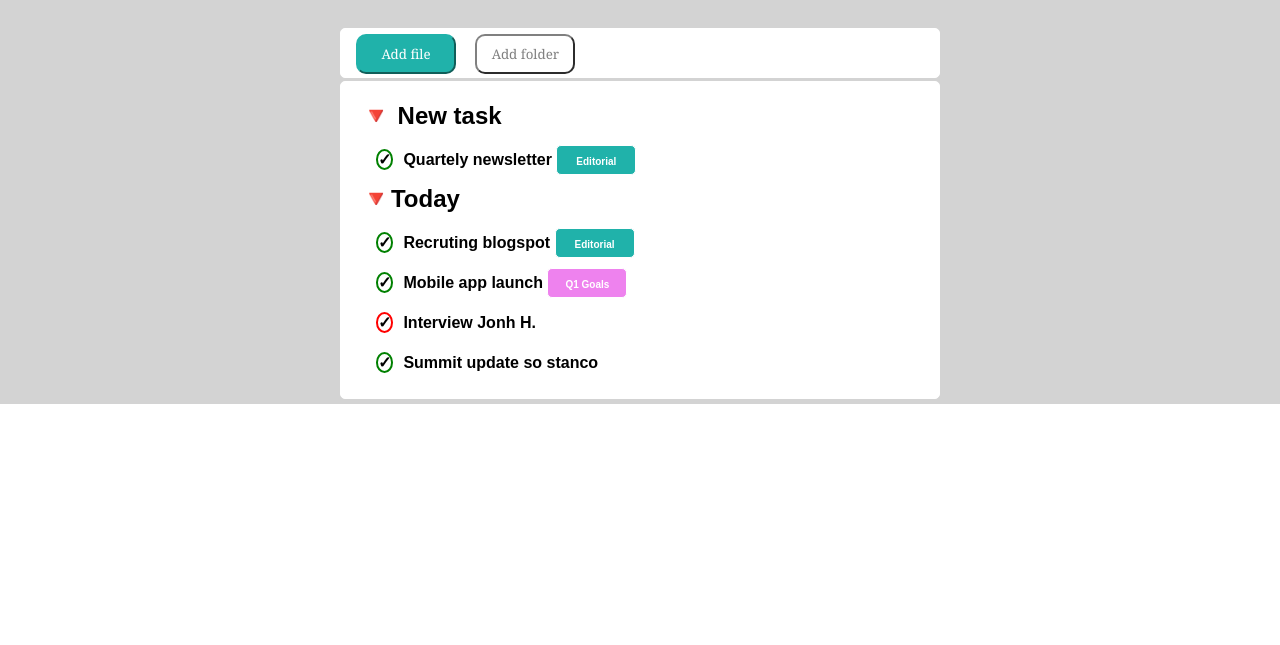
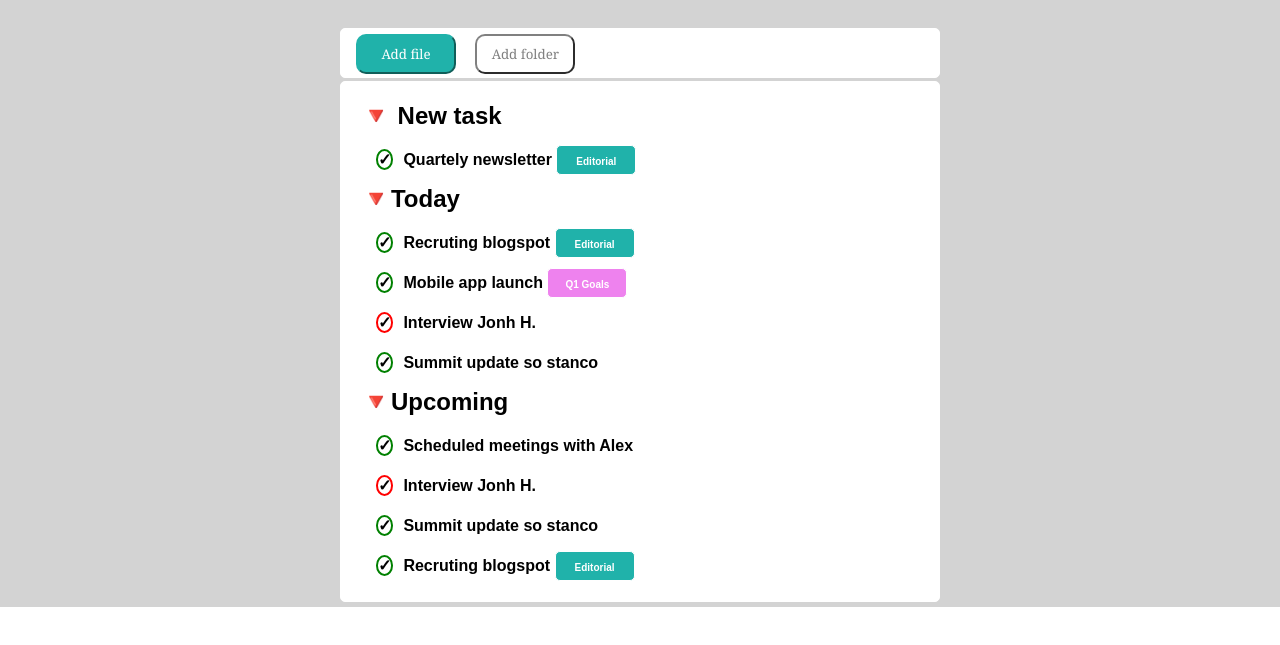
Before and after one commit to Riccarpa/html-css-toboolist, a plain HTML site: page index.html in a window 1280 px wide. Shown: the part 77-722 px from the top of the page. Drawn offline with Linux system fonts and the light colour scheme.

Commit message:
diciamo finito

```diff
--- a/index.html
+++ b/index.html
@@ -60,6 +60,27 @@
                 </div>
 
             </div>
+            <div class="upcoming margin">
+                <h1 class="sectitle">&#128315;Upcoming</h1>
+                <div class="list">
+                    <ul>
+                        <li><span class="green-check">&check;</span>Scheduled meetings with Alex</li>
+                        <li> <span class="red-check">&check;</span>Interview Jonh H.
+                            <div class="green pop">Recruting</div>
+                        </li>
+                        <li>
+                            <li><span class="green-check">&check;</span>Summit update so stanco
+                                <div class="orange pop"> mobile</div>
+                            </li>
+                        </li>
+                        <li>
+                            <li><span class="green-check">&check;</span>Recruting blogspot
+                                <div class="blu pop"> Editorial</div>
+                            </li>
+                    </ul>
+                </div>
+
+            </div>
         </section>
 
     </main>
```
